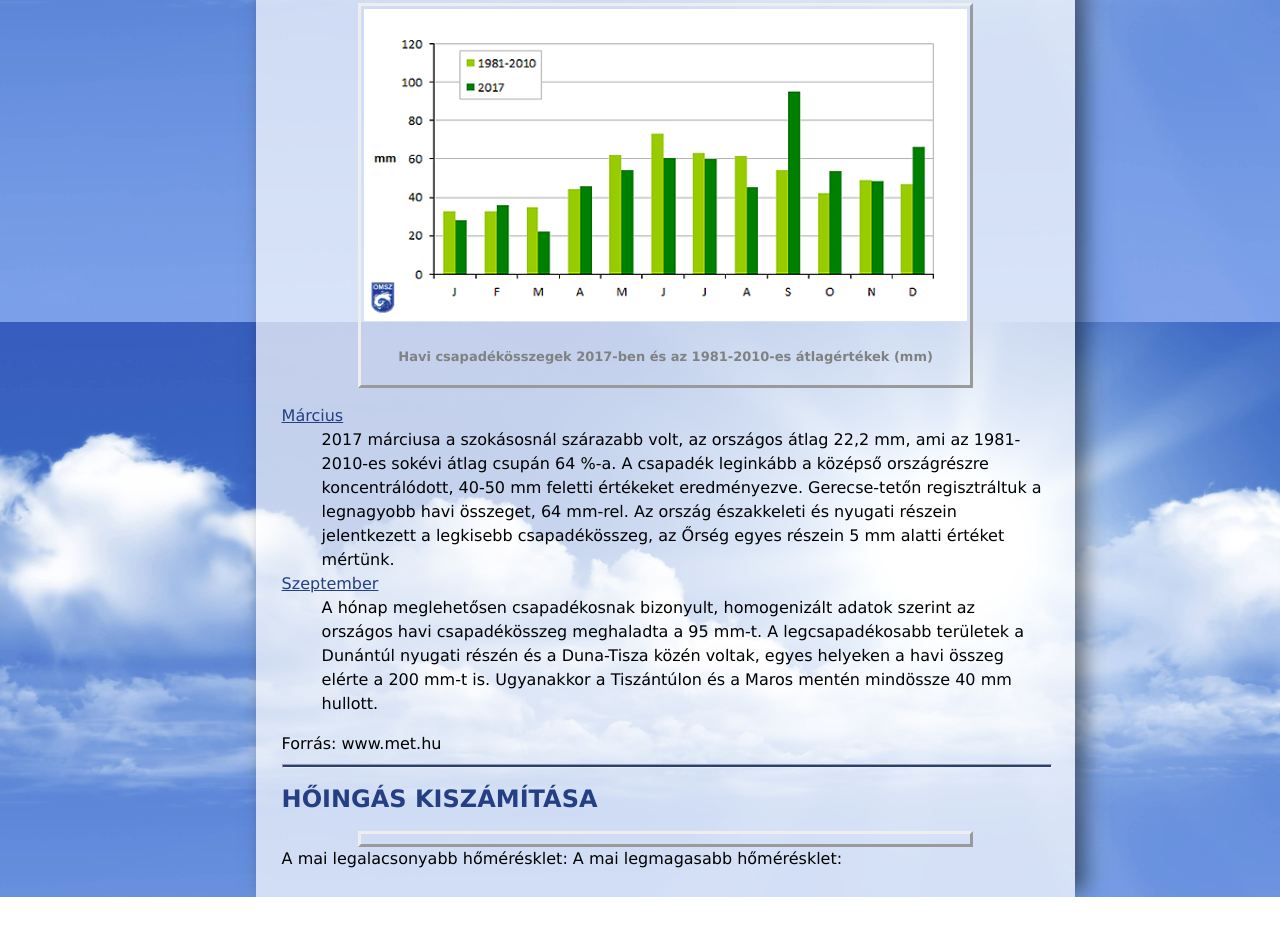
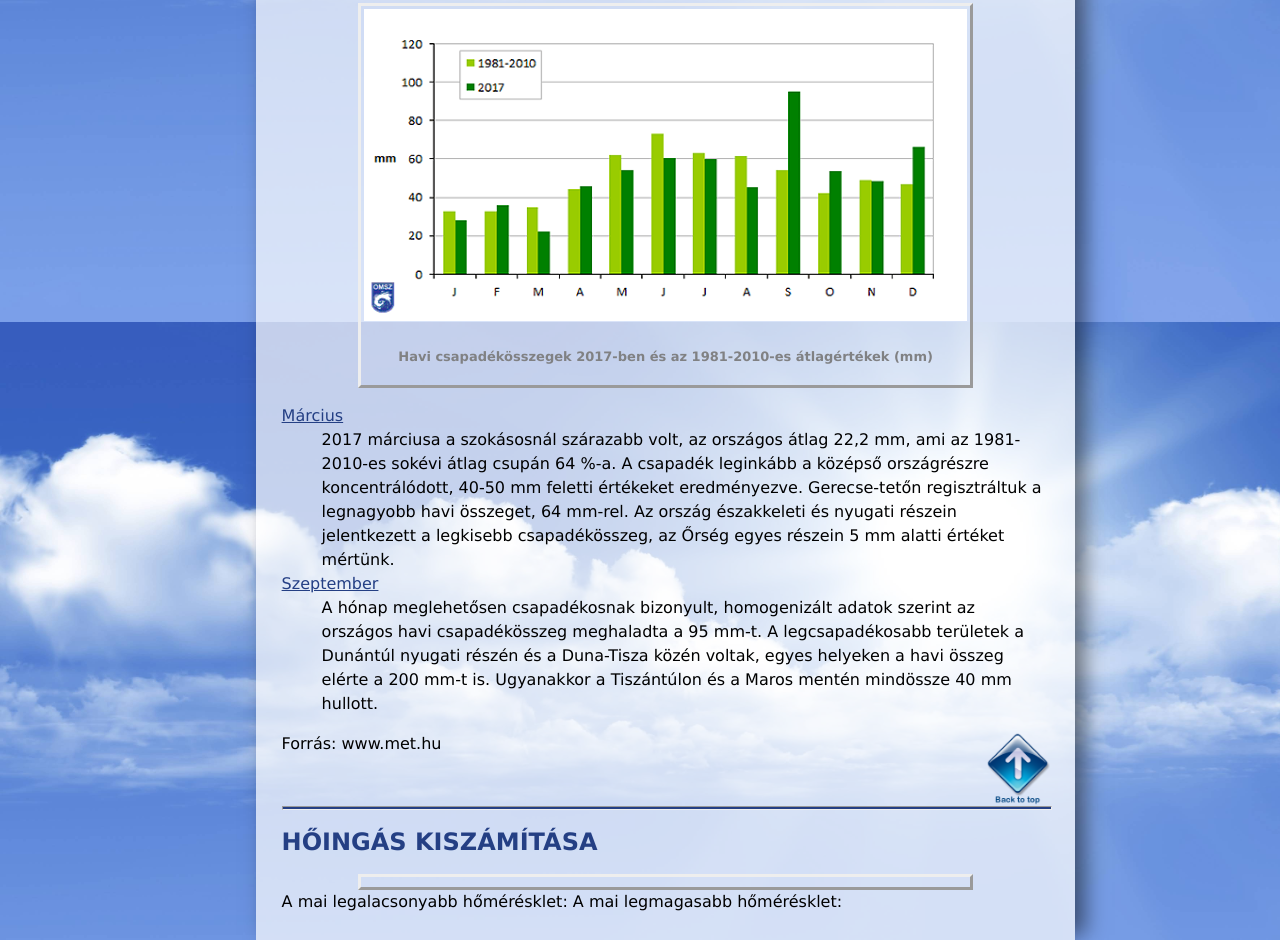
Before and after one commit to Zazariah/idojaras_Berecz-Mih-ly, a plain HTML site: page index.html in a window 1280 px wide. Shown: the part 1278-2218 px from the top of the page. Before the commit the page ends 2175 px from the top, so only its background shows below. Drawn offline with Linux system fonts and the light colour scheme.

Commit message:
16.feladat

```diff
--- a/ido.css
+++ b/ido.css
@@ -87,3 +87,8 @@ dt{
 	color: #243f84;
 	text-decoration: underline;
 }
+
+#fel{
+	float: right;
+	width: 5vw;
+}
--- a/index.html
+++ b/index.html
@@ -60,6 +60,7 @@
             <dt>Szeptember</dt>
             <dd>A hónap meglehetősen csapadékosnak bizonyult, homogenizált adatok szerint az országos havi csapadékösszeg meghaladta a 95 mm-t. A legcsapadékosabb területek a Dunántúl nyugati részén és a Duna-Tisza közén voltak, egyes helyeken a havi összeg elérte a 200 mm-t is. Ugyanakkor a Tiszántúlon és a Maros mentén mindössze 40 mm hullott.</dd>
             </dl>
+            <a href="index.html"><img src="top.png" alt="fel" id="fel"></a>
         Forrás: www.met.hu
 
         <hr>
```
